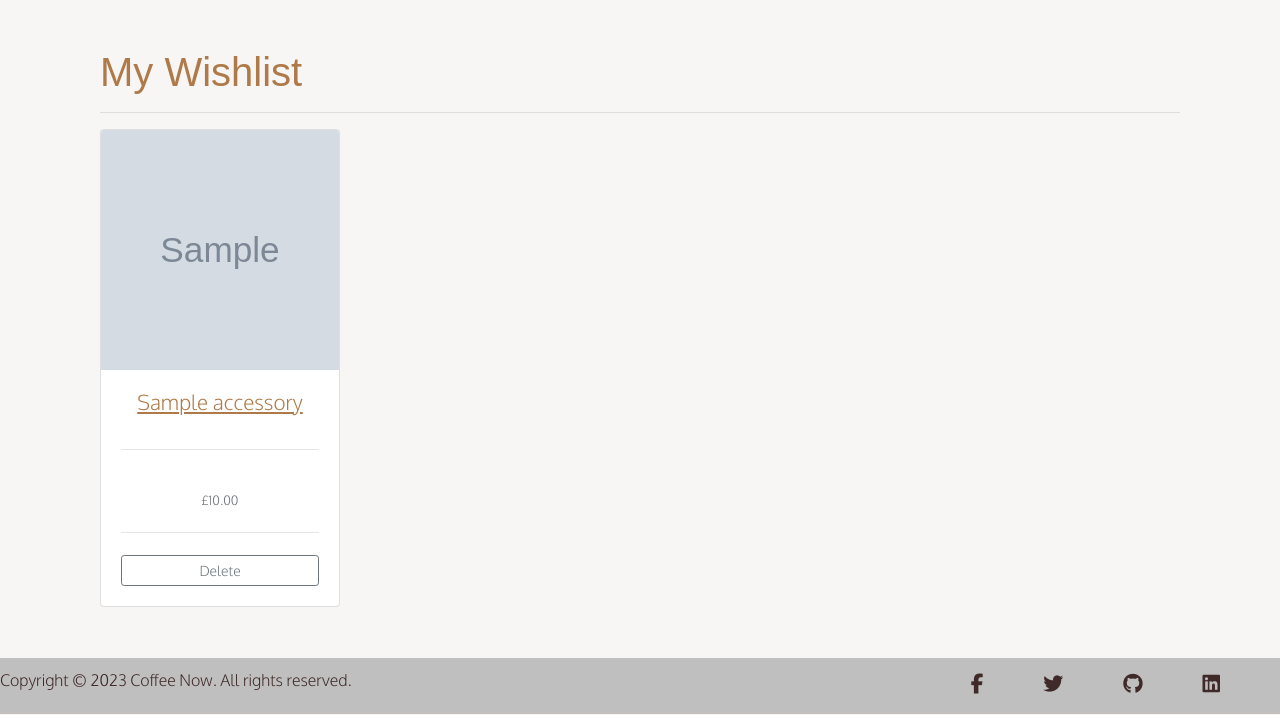
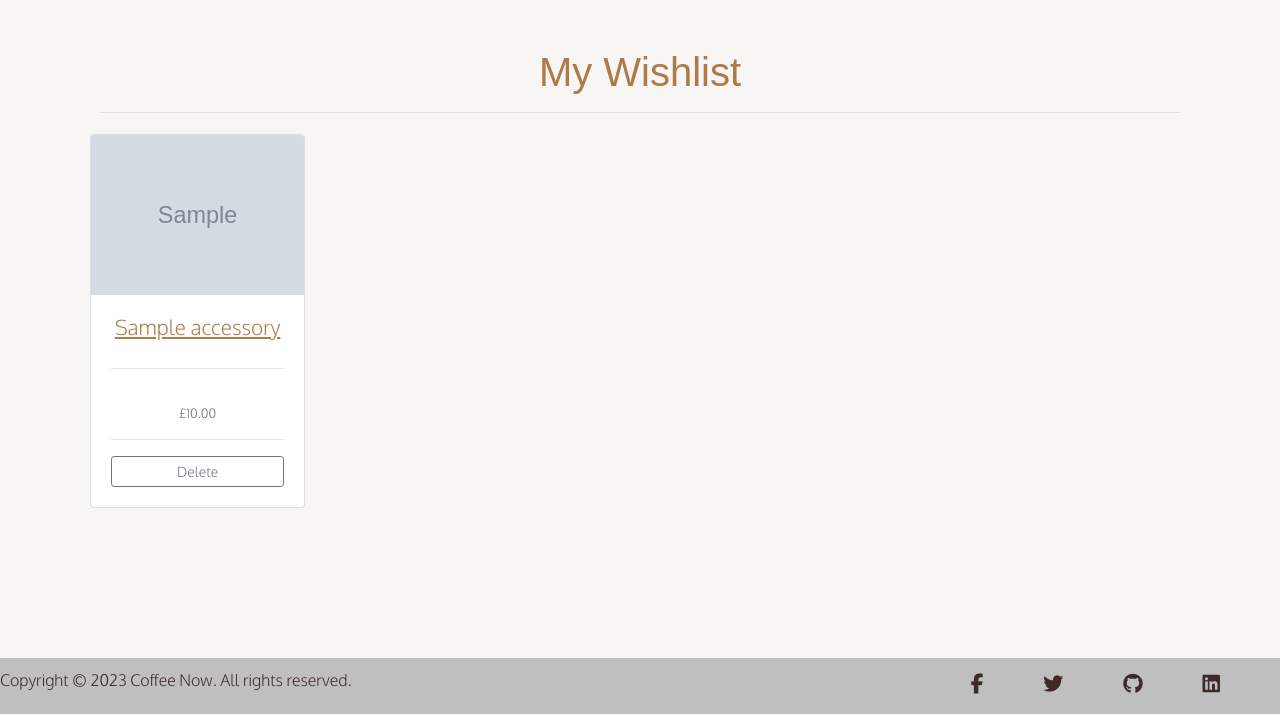
Before and after one commit to Kieran132/Coffee_Now, a Django app: page /wishlist/ in a window 1280 px wide. Shown: the part 86-801 px from the top of the page. Run offline with Django 3.2, Linux system fonts and the light colour scheme; a user stored in the database is signed in; tables that the repository leaves empty hold one stand-in row (values such as "Sample post"); grey boxes marked "Sample" are stand-in pictures; some libraries are stand-ins or nearby versions; some web fonts are replaced.

Commit message:
FIX - Add if statement for images on wishlist page

```diff
--- a/accessories/templates/coffee_accessories.html
+++ b/accessories/templates/coffee_accessories.html
@@ -2,14 +2,14 @@
 
 {% block content %}
 <div class="container">
-  <h1>Coffee Accessories</h1>
+  <h1 class="acc-title">Coffee Accessories</h1>
   <hr>
   {% if request.user.is_superuser %}
   <a class="btn btn-sm btn-outline-secondary acc-add-btn" href="{% url 'add_product_b' %}">Add</a>
   {% endif %}
   <div class="row">
     {% for accessory in accessories %}
-    <div class="col-md-4">
+    <div class=" acc-box-sm">
       <div class="card mb-4 box-shadow acc-box">
         <img src="{{ accessory.image.url }}" class="card-img-top acc-img" alt="{{ accessory.name }}">
         <div class="card-body acc-card-body">
--- a/static/css/style.css
+++ b/static/css/style.css
@@ -205,11 +205,10 @@ hr {
 
 .wish-box{
     height: 100%;
-    width: 15rem;
 }
 
 .wish-img{
-    height: 15rem
+    height: 10rem
 }
 
 .wish-body{
@@ -380,4 +501,31 @@ hr {
         margin-right: 10px;
         margin-left: 10px;
       }
+
+     /* Accessories styling */
+
+    .acc-title{
+        justify-content: center;
+        display: flex;
+    }
+
+    .acc-box-sm{
+        margin-left: 5rem;
+        margin-bottom: 10px;
+    }
+
+    /* Wishlist styling */
+
+    .wish-title{
+        justify-content: center;
+        display: flex;
+    }
+
+    .wish-box-sm{
+        width: 30rem;
+        display: flex;
+        flex: 30%;
+        margin-left: 5px;
+        margin-top: 5px;
+    }
 }
--- a/wishlist/templates/wishlist.html
+++ b/wishlist/templates/wishlist.html
@@ -2,18 +2,24 @@
 
 {% block content %}
     <div class="container mt-5">
-        <h1>My Wishlist</h1>
+        <h1 class="wish-title">My Wishlist</h1>
         <hr>
         <div class="row">
             <div class="col-md-6">
                 <div class="row">
                 {% for item in wishlist %}
                     {% if item.CoffeeBean %}
-                            <div class="col-md-4">
-                                <div class="card mb-4 box-shadow wish-box">
+                            <div class="wish-box-sm">
+                                <div class="card wish-box">
+                                    {% if item.CoffeeBean.image %}
                                     <a>
                                         <img class="card-img-top wish-img" src="{{ item.CoffeeBean.image.url }}" alt="{{ item.CoffeeBean.name }}">
                                     </a>
+                                    {% else %}
+                                    <a>
+                                        <img class="card-img-top img-fluid coffee-image " src="{{ MEDIA_URL }}coffee.jpg " alt=" {{ coffee.name }}">
+                                    </a>
+                                    {% endif %}
                                     <div class="card-body wish-body">
                                         <h5 class="card-title wish-name">{{ item.CoffeeBean.name }}</h5>
                                         <hr>
@@ -24,11 +30,17 @@
                                 </div>
                             </div>
                     {% elif item.Accessory %}
-                            <div class="col-md-4">
-                                <div class="card mb-4 box-shadow wish-box">
+                            <div class="wish-box-sm">
+                                <div class="card wish-box">
+                                    {% if item.Accessory.image %}
                                     <a>
                                         <img class="card-img-top wish-img" src="{{ item.Accessory.image.url }}" alt="{{ item.Accessory.name }}">
                                     </a>
+                                    {% else %}
+                                    <a>
+                                        <img class="card-img-top img-fluid coffee-image " src="{{ MEDIA_URL }}coffee.jpg " alt=" {{ coffee.name }}">
+                                    </a>
+                                    {% endif %}
                                     <div class="card-body wish-body">
                                         <h5 class="card-title wish-name">{{ item.Accessory.name }}</h5>
                                         <hr>
```
Also changed, not shown: other parts of static/css/style.css (+127 -5 lines), order/templates/coffee_detail.html (+4 -4 lines).
